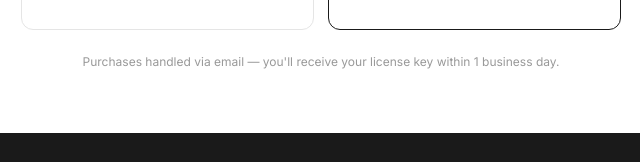
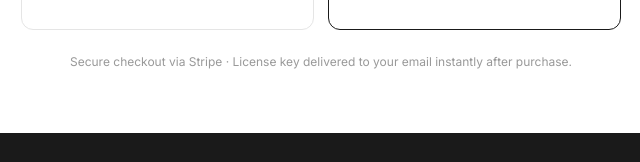
Before and after one commit to awc0609/fieldstone-marketing, a plain HTML site: page index.html in a window 1280 px wide. Shown: the part 3258-3420 px from the top of the page, 319-959 px from the left. Drawn offline with Linux system fonts and the light colour scheme.

Commit message:
Update index.html

```diff
--- a/index.html
+++ b/index.html
@@ -366,7 +366,7 @@
         <a href="YOUR_PRO_STRIPE_LINK" target="_blank" class="pricing-btn pricing-btn-primary">Get Pro</a>
       </div>
     </div>
-    <div class="pricing-note">Purchases handled via email — you'll receive your license key within 1 business day.</div>
+    <div class="pricing-note">Secure checkout via Stripe · License key delivered to your email instantly after purchase.</div>
   </div>
 
   <!-- Deploy section -->
```
